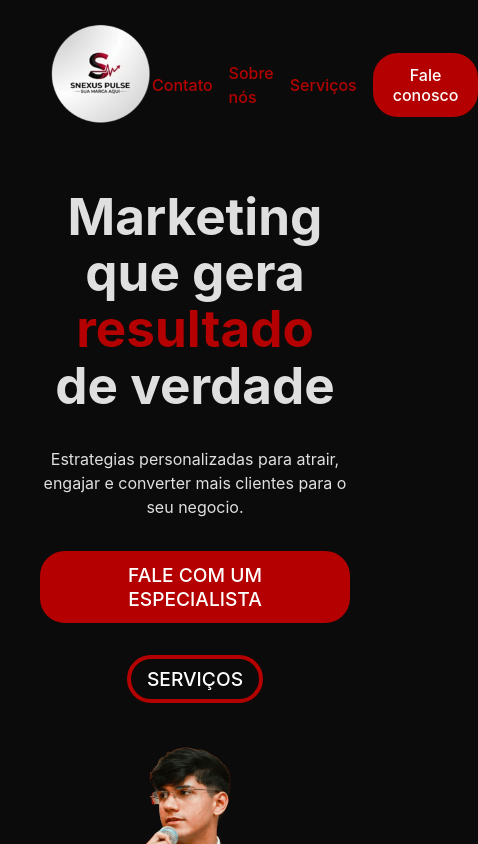
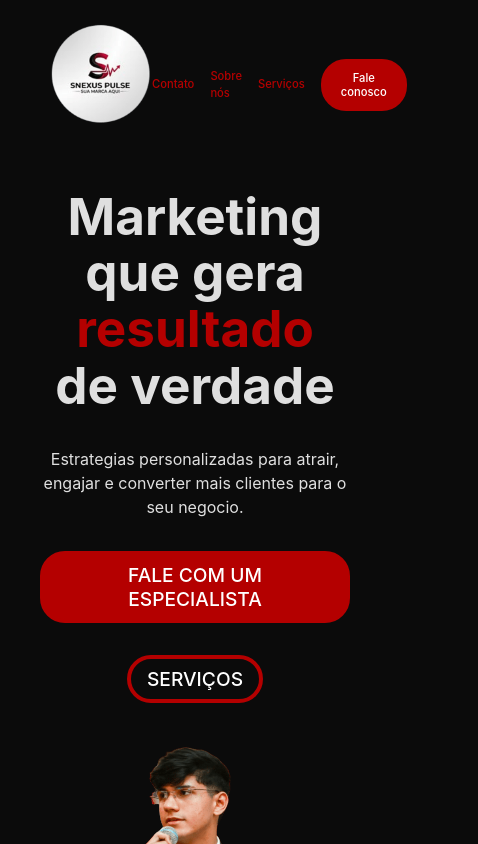
Before and after one commit to r4viel/snexus, a React (Vite) app in the folder snexus/: page / in a window 390 px wide. Shown: the top 844 px of the page, 478 px wide, since content can reach past the window. Built offline with nearby package versions, Linux system fonts and the light colour scheme.

Commit message:
Reduce font size for nav-link and nav-button

```diff
--- a/snexus/src/App.css
+++ b/snexus/src/App.css
@@ -195,7 +195,7 @@ text-align: center;
   .nav-button {
     margin-left: 0;
     margin-right: 1rem;
-    font-size: 1rem;
+    font-size: 0.7rem;
   }
   .MainDisplay {
     flex-direction: column;
```
